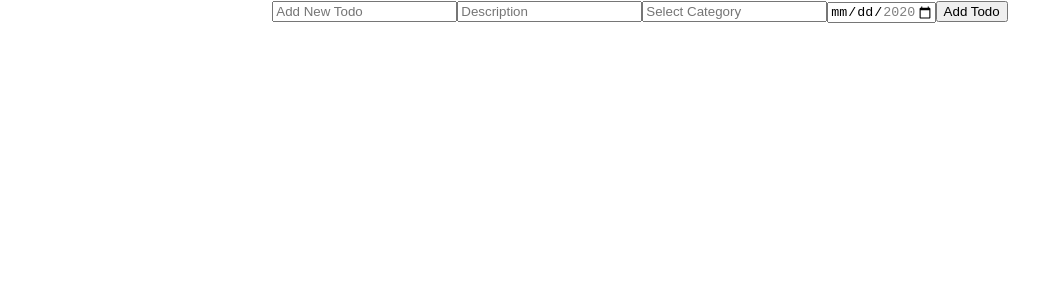
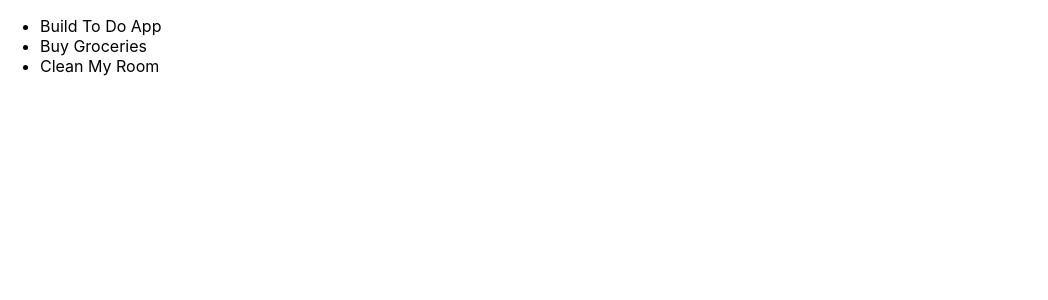
Before and after one commit to hexular/northone_todo, a React (Create React App) app: page / in a window 1280 px wide. Shown: the top 300 px of the page, without its empty margins (0-1048 px from the left). Built offline with nearby package versions, Linux system fonts and the light colour scheme.

Commit message:
add sample todos to and map over them in todolist

```diff
--- a/src/App.js
+++ b/src/App.js
@@ -1,7 +1,8 @@
 import React, { useState } from 'react'
-import './App.css'
+// import './App.css'
 import Input from './components/Input'
 import TodoItem from './components/TodoItem'
+import TodoList from './components/TodoList'
 
 function App() {
   const [todos, setTodos] = useState([
@@ -10,9 +11,11 @@ function App() {
     {name: "Clean My Room", desc: "Tidy up after finals week", category: "Chores", due: ""}
   ])
 
+
+
   return (
     <div className="App">
-      <Input />
+      <TodoList todos={todos}/>
     </div>
   )
 }
--- a/src/components/Input.js
+++ b/src/components/Input.js
@@ -1,6 +1,14 @@
-import React from 'react';
+import React, { useState } from 'react'
 
 export default function Input(){
+  const [blank, setBlank] = useState('')
+  const [newTodo, setNewTodo] = useState({})
+
+  const onSubmit = event => {
+    event.preventDefault()
+
+  }
+
   return (
     <form>
       <input type="text" placeholder="Add New Todo" id="name"></input>
--- /dev/null
+++ b/src/components/TodoList.js
@@ -0,0 +1,18 @@
+import React from 'react'
+
+export default function List(props) {
+
+  const list = props.todos.map((todo, i) => {
+    return (
+      <li key={i}>
+        {todo.name}
+      </li>
+    )
+  })
+
+  return (
+    <ul>
+      {list}
+    </ul>
+  )
+}
```
